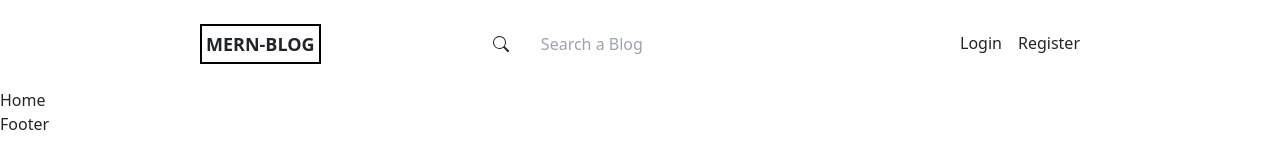
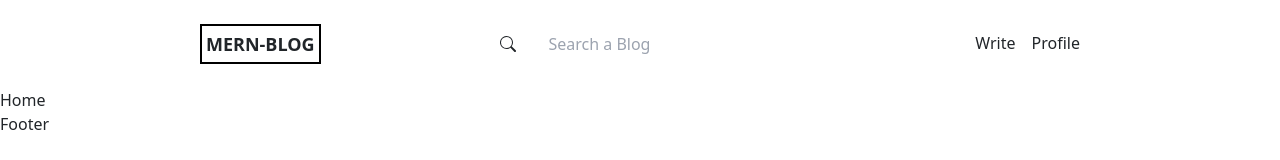
Before and after one commit to adityasharma0131/MERN-BLOG, a React (Vite) app in the folder client/: page / in a window 1280 px wide. Shown: the top 160 px of the page. Built offline with nearby package versions, Linux system fonts and the light colour scheme; the HTML template or start-up script is replaced by a standard one.

Commit message:
fake user for navbar functionality

```diff
--- a/client/src/components/Header.jsx
+++ b/client/src/components/Header.jsx
@@ -18,12 +18,25 @@ const Header = () => {
         />
       </div>
       <div className="flex items-center justify-center space-x-2 md:space-x-4">
+        {user ? (
+          <h3>
+            <Link to="/write">Write</Link>
+          </h3>
+        ) : (
           <h3>
             <Link to="/login">Login</Link>
           </h3>
+        )}
+
+        {user ? (
+          <h3>
+            <Link to="/profile">Profile</Link>
+          </h3>
+        ) : (
           <h3>
             <Link to="/register">Register</Link>
           </h3>
+        )}
       </div>
     </div>
   );
```
Lines whose indentation alone changed are shown as unchanged.
